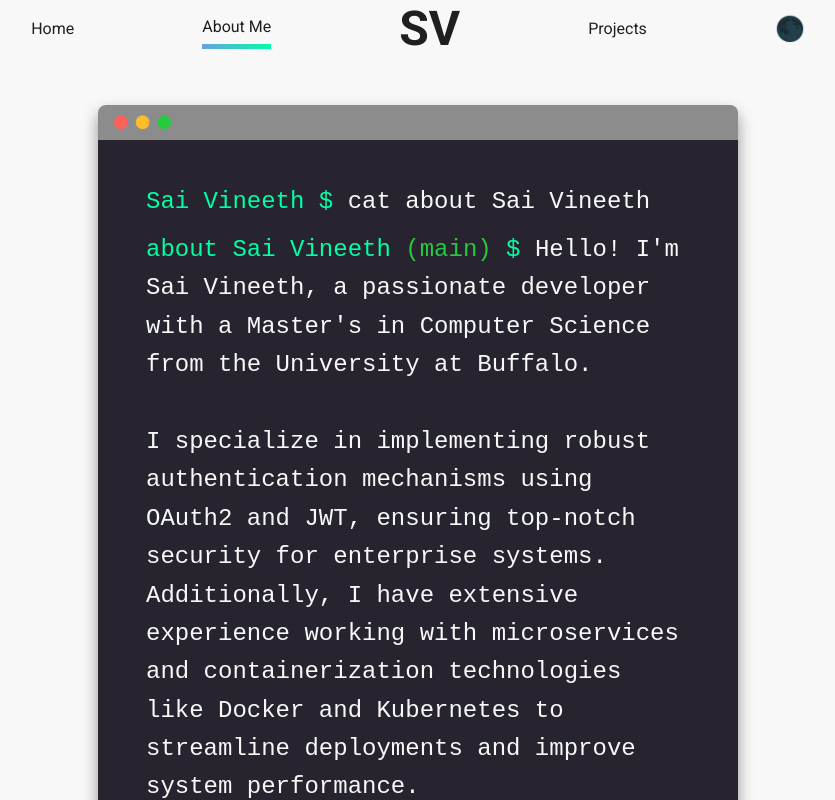
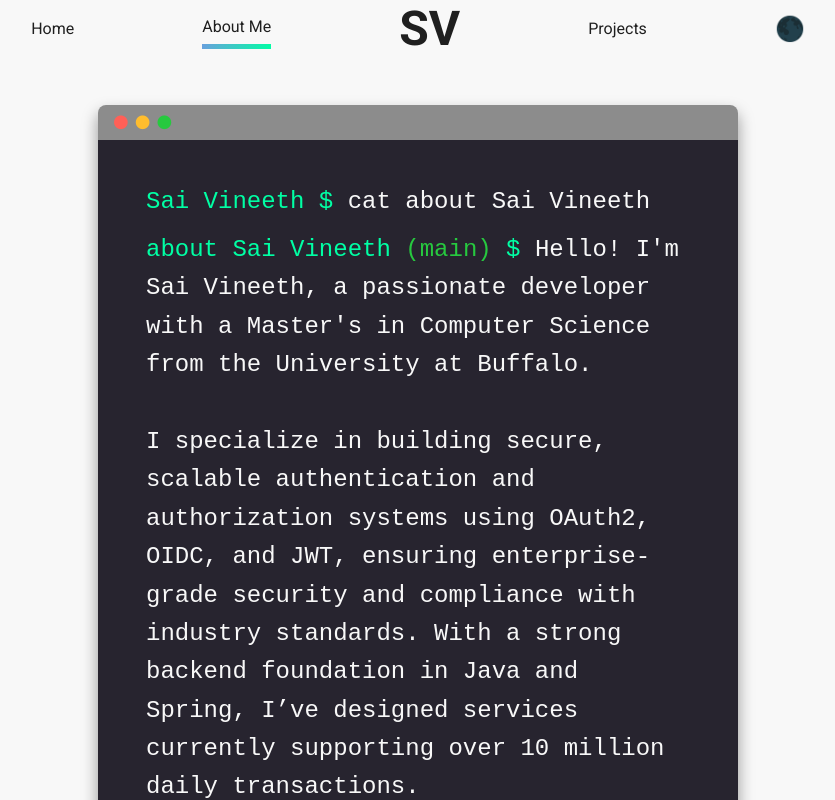
Before and after one commit to Saivineeth147/Portfolio-Website, a React (Create React App) app: page /about in a window 1280 px wide. Shown: the top 800 px of the page, without its empty margins (222-1057 px from the left). Built offline with nearby package versions, Linux system fonts and the light colour scheme; the HTML template or start-up script is replaced by a standard one.

Commit message:
Updated resume and Bio

```diff
--- a/src/info/Info.js
+++ b/src/info/Info.js
@@ -78,7 +78,7 @@ export const info = {
     ],
     bio: [
         " Hello! I'm Sai Vineeth, a passionate developer with a Master's in Computer Science from the University at Buffalo.",
-        "I specialize in implementing robust authentication mechanisms using OAuth2 and JWT, ensuring top-notch security for enterprise systems. Additionally, I have extensive experience working with microservices and containerization technologies like Docker and Kubernetes to streamline deployments and improve system performance.",
+        "I specialize in building secure, scalable authentication and authorization systems using OAuth2, OIDC, and JWT, ensuring enterprise-grade security and compliance with industry standards. With a strong backend foundation in Java and Spring, I’ve designed services currently supporting over 10 million daily transactions.",
         "In my current role at Bank of America, I’ve contributed to complex systems, including the development of IVR solutions, integrated Kafka to handle real-time event streaming, such as customer consents and authentication data, I optimized database interactions using DAO design patterns with Oracle SQL, PL/SQL, PostgreSQL, and Cassandra, improving query performance. I also leveraged CI/CD tools like Jenkins, Bitbucket, and Ansible to automate deployments, streamlining operations. ",
     ],
     skills:
```
Also changed, not shown: 1 other file (tests, documents, lock files or other folders).
